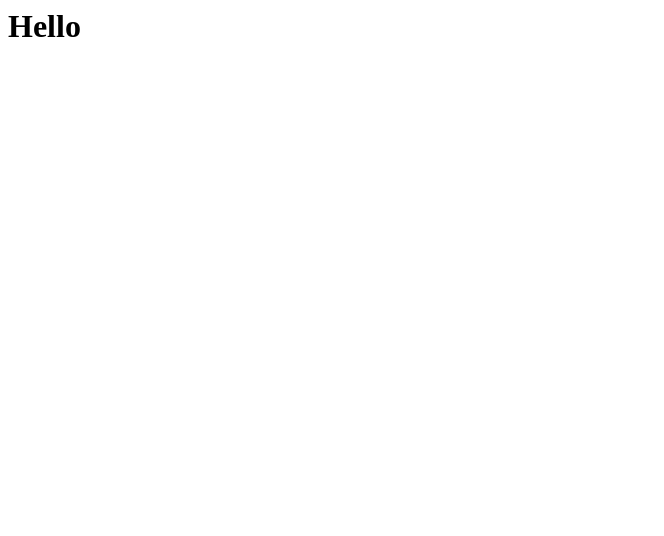
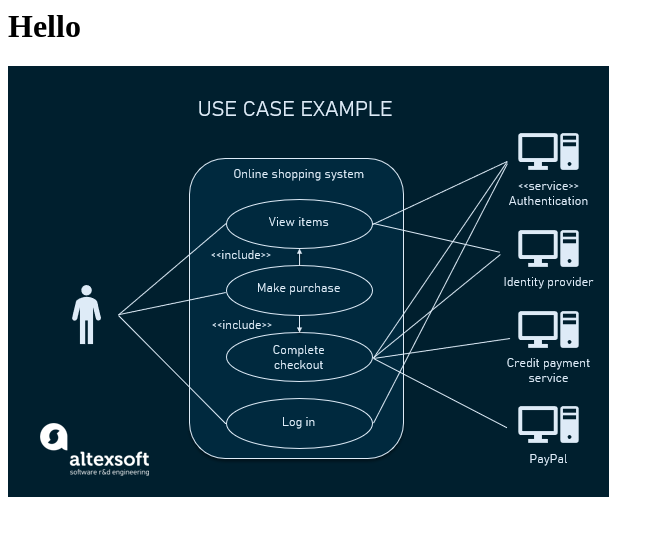
Before and after one commit to Musaubd11/local-git, a plain HTML site: page index.html in a window 1280 px wide. Shown: the whole page, without its empty margins (0-664 px from the left). Drawn offline with Linux system fonts and the light colour scheme.

Commit message:
Update index.html

```diff
--- a/index.html
+++ b/index.html
@@ -1 +1,2 @@
 <h1>Hello</h1>
+<img src="diagram.png">
```
